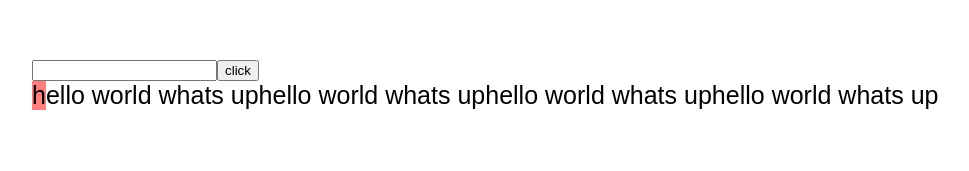
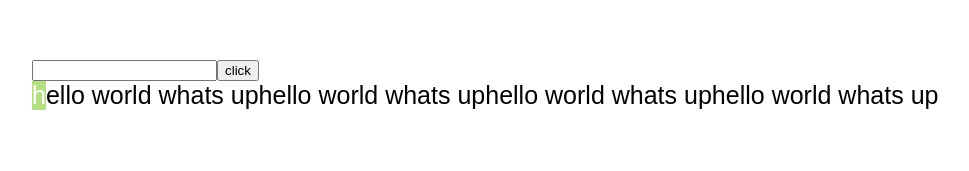
Before and after one commit to iliran11/typing-game-2, a React (Create React App) app: page / in a window 1280 px wide. Shown: the top 171 px of the page, without its empty margins (28-997 px from the left). Built offline with nearby package versions, Linux system fonts and the light colour scheme.

Commit message:
pointer now makes white letter.

```diff
--- a/src/components/game-manager/WordPointer.tsx
+++ b/src/components/game-manager/WordPointer.tsx
@@ -4,11 +4,13 @@ function WordPointer({
   x,
   y,
   width,
-  height
+  height,
+  input
 }: {
   x: number;
   y: number;
   width: number;
+  input: string;
   height: number;
 }) {
   const style = {
@@ -18,7 +20,11 @@ function WordPointer({
     top: y
   };
 
-  return <div style={style} id="word-pointer" />;
+  return (
+    <div style={style} id="word-pointer">
+      {input}
+    </div>
+  );
 }
 
 export default WordPointer;
--- a/src/components/game-manager/game.css
+++ b/src/components/game-manager/game.css
@@ -2,8 +2,12 @@
   display: inline-block;
   position: relative;
 }
+
 .letter.success {
   animation: 0.5s linear 0s pulse-success;
+}
+.letter.is-selected {
+  /* color:white; */
 }
 
 @keyframes pulse-success {
@@ -25,10 +29,11 @@
 }
 
 #word-pointer {
-  background-color: red;
+  background-color: rgba(179, 222, 129, 1);
   position: absolute;
   transition: all 0.3s;
-  opacity: 0.5;
+  z-index:9999;
+  color:white;
 }
 #game-text {
   position: relative;
--- a/src/components/game-manager/gameManager.tsx
+++ b/src/components/game-manager/gameManager.tsx
@@ -148,6 +148,7 @@ export default class GameManager extends React.Component<Props, State> {
             y={this.pointerCoordinates.y}
             width={this.pointerCoordinates.width}
             height={this.pointerCoordinates.height}
+            input={this.props.letters[this.state.index].getValue}
           />
           {this.props.letters.map(this.renderLetter)}
         </div>
--- a/src/components/letterUi.tsx
+++ b/src/components/letterUi.tsx
@@ -46,7 +46,8 @@ class Letter extends React.PureComponent<LetterUiProps, State> {
   }
   get letterClassNames() {
     return cx("letter animated", {
-      success: this.props.input === this.props.letter
+      success: this.props.input === this.props.letter,
+      "is-selected": this.props.isSelected
     });
   }
 
--- a/src/store/classes/lettter.ts
+++ b/src/store/classes/lettter.ts
@@ -6,7 +6,7 @@ export default class Letter {
     this.value = value;
     this.input = input || "";
   }
-  get getValue() {
+  get getValue(): string {
     return this.value;
   }
   get getInput() {
```
